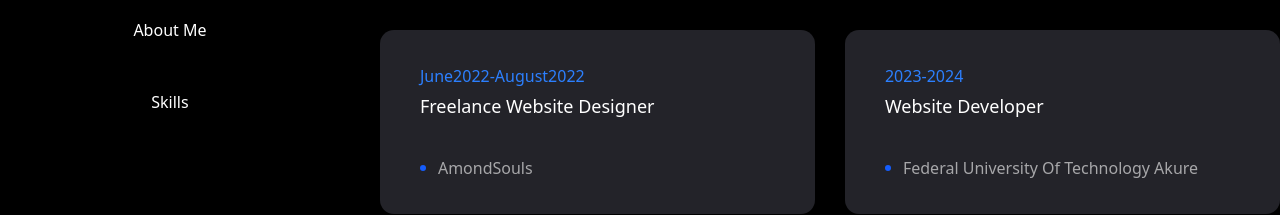
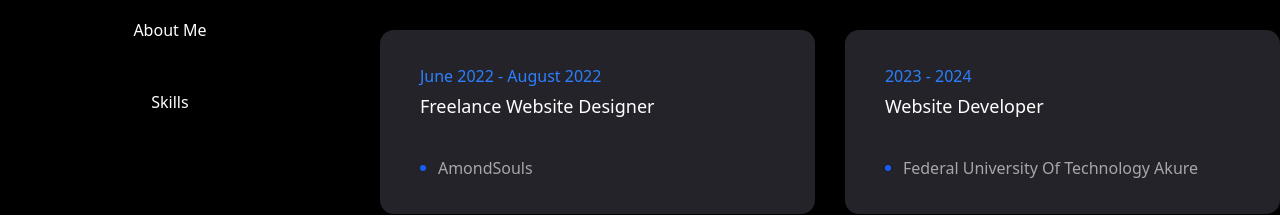
Before and after one commit to Bida3443/Bida-dev, a Next.js app: page /resume in a window 1280 px wide. Shown: the part 316-531 px from the top of the page. Built offline with nearby package versions, Linux system fonts and the light colour scheme.

Commit message:
My Porfolio

```diff
--- a/app/resume/page.tsx
+++ b/app/resume/page.tsx
@@ -60,17 +60,17 @@ const experience = {
         {
             Company: "AmondSouls",
             Position: "Freelance Website Designer",
-            Duration: "June2022-August2022",
+            Duration: "June 2022 - August 2022",
         },
          {
             Company: "Federal University Of Technology Akure",
             Position: "Website Developer",
-            Duration: "2023-2024",
+            Duration: "2023 - 2024",
         },
         {
             Company: "Premium Smile Dental Clinic",
             Position: "Website Developer",
-            Duration: "2025-2026",
+            Duration: "2025 - 2026",
         },
 
     ]
@@ -85,7 +85,7 @@ const education = {
         {
             Institution: "Federal University Of Technology Akure",
             Degree: "Bachelor In Forestry And Wood Technology",
-            Duration: "2017-2024",
+            Duration: "2017 - 2024",
         },
          {
             Institution: "International College Of Safety And Management Professional",
```
